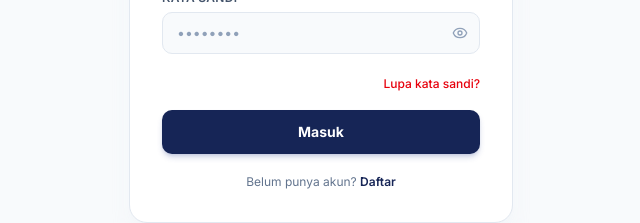
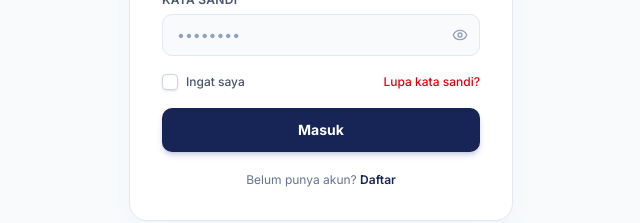
Before and after one commit to codebetterthanyesterday/DML-INTERN, a Next.js app: page /login in a window 1280 px wide. Shown: the part 436-659 px from the top of the page, without its empty margins (319-959 px from the left). Built offline with nearby package versions, Linux system fonts and the light colour scheme.

Commit message:
Decide to add Remember me feature on authentication phase. Already done.

```diff
--- a/app/(auth)/login/page.tsx
+++ b/app/(auth)/login/page.tsx
@@ -5,6 +5,7 @@ import { useRouter, useSearchParams } from "next/navigation"
 import Link from "next/link"
 import { Eye, EyeOff, ShieldCheck } from "lucide-react"
 import { loginAction } from "@/lib/actions/auth"
+import { Checkbox } from "@/components/ui/checkbox"
 
 function LoginContent() {
   const router = useRouter()
@@ -13,6 +14,7 @@ function LoginContent() {
   const [showPassword, setShowPassword] = useState(false)
   const [email, setEmail] = useState("")
   const [password, setPassword] = useState("")
+  const [rememberMe, setRememberMe] = useState(false)
   const [error, setError] = useState<string | null>(null)
   const justRegistered = searchParams.get("registered")
   const justReset = searchParams.get("reset")
@@ -23,6 +25,7 @@ function LoginContent() {
     const formData = new FormData()
     formData.append("email", email)
     formData.append("password", password)
+    formData.append("rememberMe", rememberMe.toString())
     startTransition(async () => {
       try {
         const res = await loginAction(formData)
@@ -107,8 +110,23 @@ function LoginContent() {
             </div>
           </div>
 
-          {/* Lupa kata sandi */}
-          <div className="text-right">
+          {/* Remember Me & Lupa kata sandi */}
+          <div className="flex items-center justify-between">
+            <label
+              htmlFor="rememberMe"
+              className="flex items-center gap-2 cursor-pointer group px-1 py-0.5 -ml-1 rounded-md hover:bg-slate-100 transition-colors"
+            >
+              <Checkbox
+                id="rememberMe"
+                checked={rememberMe}
+                onCheckedChange={(checked) => setRememberMe(checked as boolean)}
+                className="w-4 h-4 rounded-[4px] border-slate-300 data-[state=checked]:bg-blue-900 data-[state=checked]:text-white transition-all duration-200 shadow-sm"
+              />
+              <span className="text-xs font-medium text-slate-600 group-hover:text-slate-900 transition-colors select-none">
+                Ingat saya
+              </span>
+            </label>
+
             <Link href="/forgot" className="text-xs text-red-600 hover:text-red-700 font-medium transition-colors">
               Lupa kata sandi?
             </Link>
--- a/lib/auth.ts
+++ b/lib/auth.ts
@@ -11,6 +11,7 @@ declare module "next-auth" {
     id: string
     role: "CUSTOMER" | "BUSINESS" | "ADMIN"
     companyName?: string | null
+    rememberMe?: boolean
   }
   interface Session {
     user: User & {
@@ -38,11 +39,15 @@ export const authConfig: NextAuthConfig = {
       },
       async authorize(credentials) {
         const parsedCredentials = z
-          .object({ email: z.string().email(), password: z.string().min(6) })
+          .object({
+            email: z.string().email(),
+            password: z.string().min(6),
+            rememberMe: z.string().optional()
+          })
           .safeParse(credentials)
 
         if (parsedCredentials.success) {
-          const { email, password } = parsedCredentials.data
+          const { email, password, rememberMe } = parsedCredentials.data
 
           const user = await prisma.user.findUnique({
             where: { email }
@@ -64,6 +69,7 @@ export const authConfig: NextAuthConfig = {
               email: user.email,
               role: user.role,
               companyName: user.companyName,
+              rememberMe: rememberMe === "true",
             }
           }
         }
@@ -78,6 +84,12 @@ export const authConfig: NextAuthConfig = {
         token.id = user.id
         token.role = user.role
         token.companyName = user.companyName
+
+        // If "Remember Me" was not checked, set token to expire in 24 hours.
+        // Otherwise, it defaults to the session maxAge (30 days).
+        if (user.rememberMe === false) {
+          token.exp = Math.floor(Date.now() / 1000) + 60 * 60 * 24
+        }
       }
       return token
     },
```
